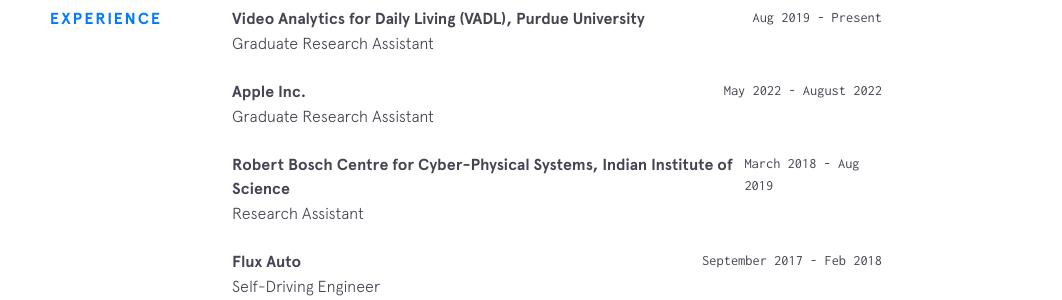
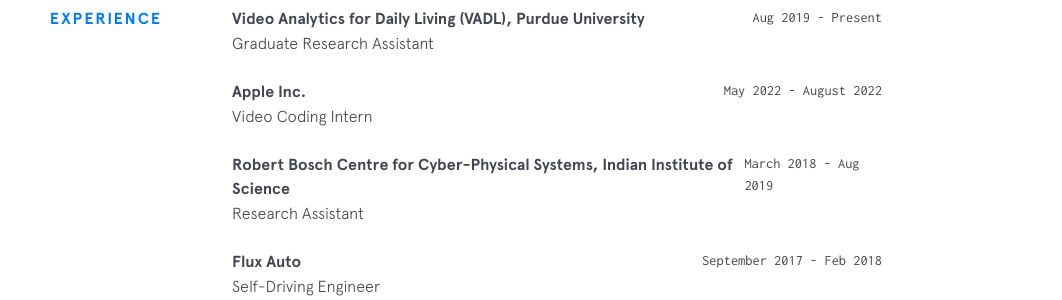
Before and after one commit to praneet195/praneet195.github.io, a Jekyll site: the page built from index.html, in a window 1280 px wide and 900 px high, scrolled down 2158 px. Shown: the part 153-453 px from the top of the window, without its empty margins (218-1280 px from the left). Built offline with Jekyll 4.4.1, drawn with Linux system fonts in a browser that asks for light colours; nearby versions of some CDN libraries.

Commit message:
Update experience.yml

```diff
--- a/_data/experience.yml
+++ b/_data/experience.yml
@@ -6,7 +6,7 @@
 - company: Apple Inc.
   url: https://www.apple.com/
   time: May 2022 - August 2022
-  position: Graduate Research Assistant
+  position: Video Coding Intern
 
 - company: Robert Bosch Centre for Cyber-Physical Systems, Indian Institute of Science
   url: https://cps.iisc.ac.in/
```
